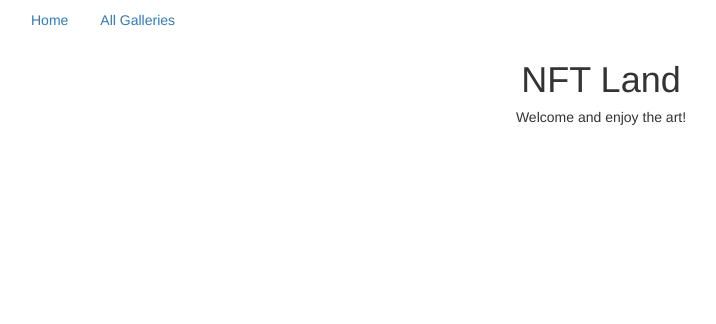
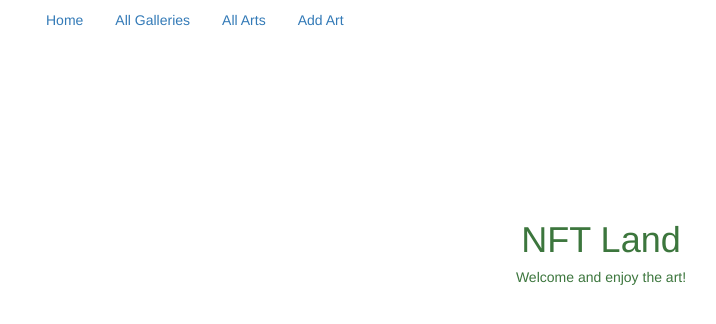
Before and after one commit to GiaGenae/NFT_Land, a React (Create React App) app in the folder frontend/: page / in a window 1280 px wide. Shown: the top 324 px of the page, without its empty margins (39-755 px from the left). Built offline with nearby package versions, Linux system fonts and the light colour scheme.

Commit message:
Rework home and menu styling

```diff
--- a/frontend/public/index.html
+++ b/frontend/public/index.html
@@ -24,7 +24,7 @@
       work correctly both with client-side routing and a non-root public URL.
       Learn how to configure a non-root public URL by running `npm run build`.
     -->
-    <title>React App</title>
+    <title>NFT Land</title>
   </head>
   <body>
     <noscript>You need to enable JavaScript to run this app.</noscript>
--- a/frontend/src/App.css
+++ b/frontend/src/App.css
@@ -25,7 +25,7 @@
 }
 
 .App-link {
-  color: #61dafb;
+  color: #28c522;
 }
 
 @keyframes App-logo-spin {
--- a/frontend/src/Components/Home.js
+++ b/frontend/src/Components/Home.js
@@ -1,6 +1,15 @@
 const Home = () => (
     <>
-        <div className="text-center">
+    <br></br>
+    <br></br>
+    <br></br>
+    <br></br>
+    <br></br>
+    <br></br>
+    <br></br>
+        <div className="text-center text-success">
+            <br>
+            </br>
             <h1>NFT Land</h1>
             <h5>Welcome and enjoy the art!</h5>
         </div>
--- a/frontend/src/Components/Menu.js
+++ b/frontend/src/Components/Menu.js
@@ -2,18 +2,20 @@ import React from 'react';
 import { NavLink } from 'react-router-dom';
 
 const menuItems = [
-    { path: "/", name: "Home"},
-    { path: "galleries", name: "All Galleries"},
+    { path: "/", name: "Home" },
+    { path: "galleries", name: "All Galleries" },
+    { path: "arts", name: "All Arts" },
+    { path: "add-art", name: "Add Art " },
 ]
 
 const Menu = () => {
     return (
         <div className="row">
-            <div className="co1-md-12 app pb-4 mb-2">
-                <ul className="nav nav-pills">
+            <div className="col-md-12">
+                <ul className="nav nav-pills mb-3 justify-content-center">
                     {menuItems.map(m => (
                         <li className="nav-item" key={m.path}>
-                            <NavLink className="nav-link" to={m.path}>
+                            <NavLink className="nav-link active" to={m.path}>
                                 {m.name}
                             </NavLink>
                         </li>
--- a/frontend/src/Components/galleriesList.js
+++ b/frontend/src/Components/galleriesList.js
@@ -1,8 +1,8 @@
 import React from 'react';
-import { fetchGalleries } from '../Actions/galleriesActions';
+import { fetchGalleries} from '../Actions/galleriesActions';
 import { connect } from 'react-redux';
-import './GalleriesList.css';
-import Gallery from './Gallery.js';
+import "./GalleriesList.css";
+import Gallery from './Gallery';
 
 class GalleriesList extends React.Component {
     componentDidMount() {
@@ -16,14 +16,15 @@ class GalleriesList extends React.Component {
             )
         )
     }
+
     render() {
         const { isLoading, error } = this.props;
         return (
             <div className="row">
-                {isLoading && <h1>Loading...</h1>}
+                {isLoading && <h1>Loading</h1>}
                 {error && (
                     <div className="alert alert-danger" role="alert">
-                        Sorry! We've encountered an error while fetching galleries.
+                        Sorry! Encountered an error while fetching galleries.
                     </div>
                 )}
                 {this.displayGalleries()}
@@ -34,14 +35,16 @@ class GalleriesList extends React.Component {
 
 const mapStateToProps = (state) => {
     return {
-        isLoading: state.galleriesReducer.isLoading,
-        galleries: state.galleriesReducer.galleries,
-        error: state.galleriesReducer.error
+      isLoading: state.galleryReducer.loading,
+      galleries: state.galleryReducer.galleries,
+      error: state.galleryReducer.error
     }
   }
 
+
   const mapDispatchToProps = (dispatch) => {
   return {
+
     loadGalleries: () => dispatch(fetchGalleries())
   }
 }
```
Also changed, not shown: frontend/src/index.js (+7 -8 lines). Lines whose indentation alone changed are shown as unchanged.
